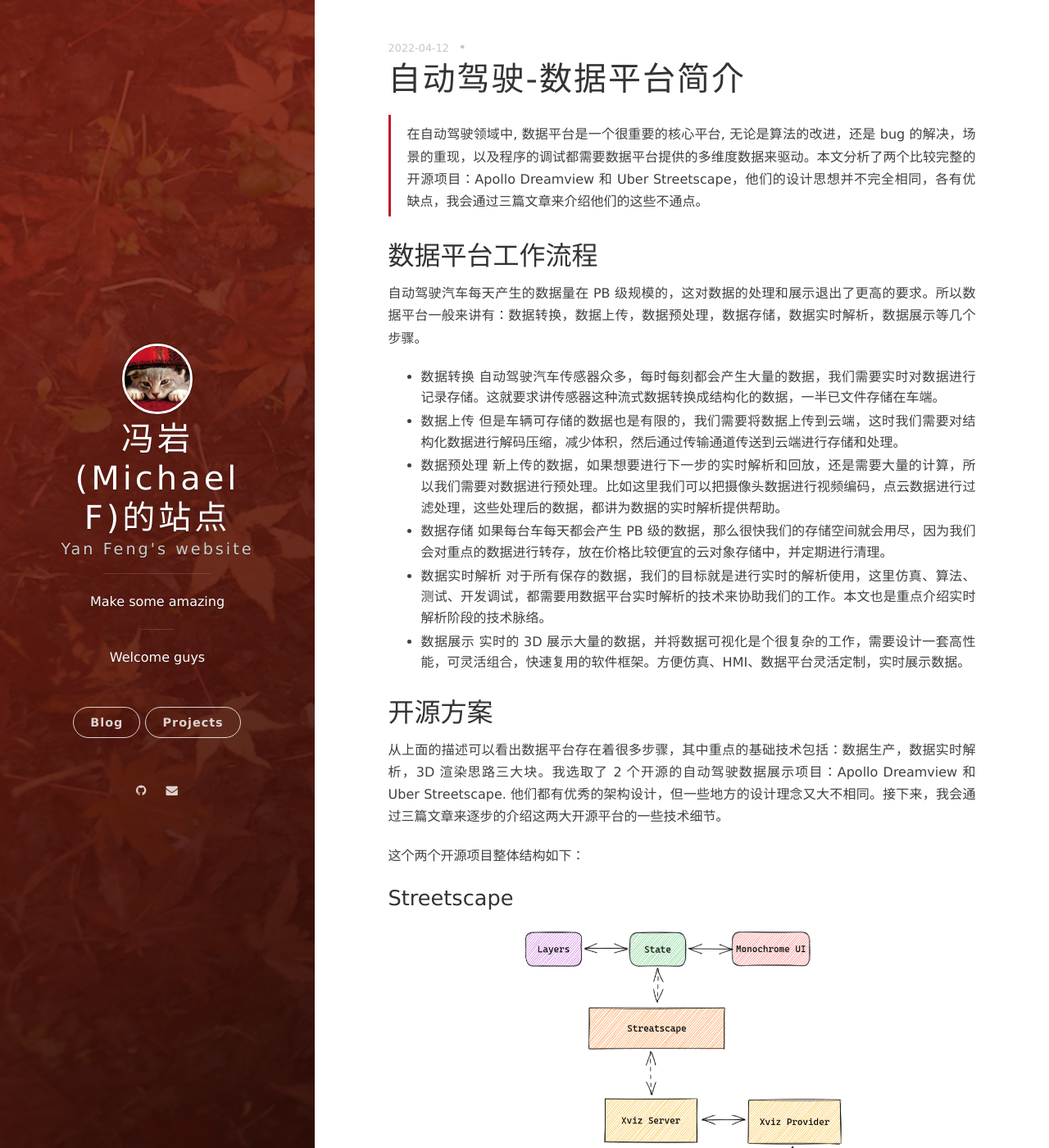
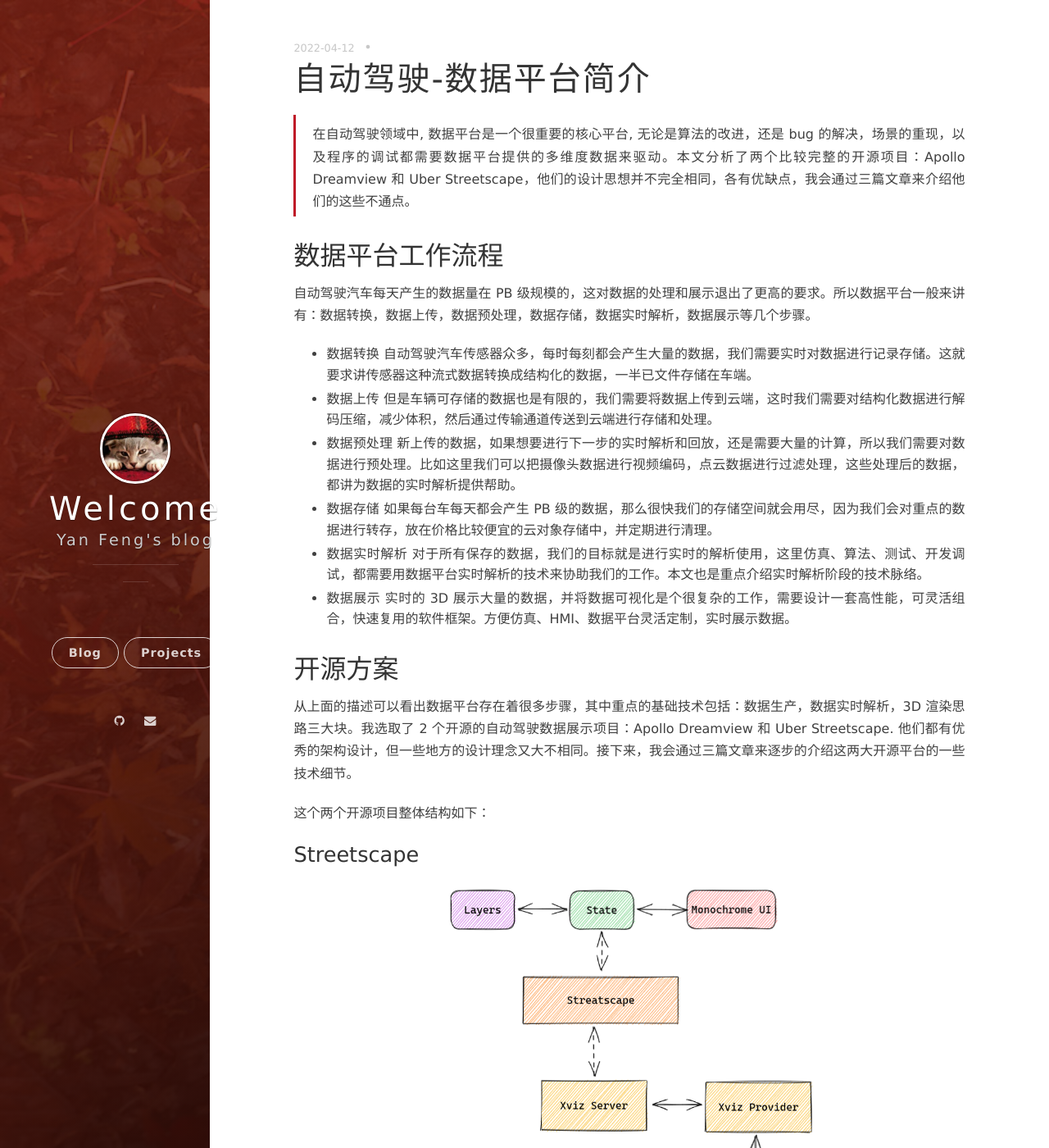
Before and after one commit to fy2462/fy2462.github.io, a Jekyll site: the page built from _posts/2022-04-12-auto-driving-data-system.md, in a window 1280 px wide and 1400 px high. Shown: the whole window at 82% size. Built offline with Jekyll 4.4.1, drawn with Linux system fonts in a browser that asks for light colours; nearby versions of some CDN libraries; comment, search, counter and statistics services are not loaded.

Commit message:
fix style

```diff
--- a/_config.yml
+++ b/_config.yml
@@ -1,10 +1,9 @@
 # Basic
-title: 冯岩(Michael F)的站点
-subtitle: Yan Feng's website
-email: fy2462@163.com
-welcome_message: <a href="#" target="_blank">Welcome guys</a>
-description: >
-    Make some amazing
+title: Welcome
+subtitle: Yan Feng's blog
+email: fy2462@gmail.com
+welcome_message: <a href="#" target="_blank"></a>
+description:
 creator: <a href="https://fy2462.github.io">@fy2462</a>
 
 url: "https://fy2462.github.io"
@@ -39,7 +38,7 @@
 # Social
 social:
     github: fy2462
-    mail: fy2462@163.com
+    mail: fy2462@gmail.com
 
 # Google Analytics
 ga:
--- a/_sass/components/_panels.scss
+++ b/_sass/components/_panels.scss
@@ -45,8 +45,8 @@
 }
 
   .panel-cover--collapsed {
-    width: 30%;
-    max-width: 700px;
+    width: 20%;
+    max-width: 500px;
   }
 
   .panel-cover--overlay {
--- a/_sass/global.scss
+++ b/_sass/global.scss
@@ -280,8 +280,8 @@
 
 .content-wrapper {
   z-index: 800;
-  width: 70%;
-  margin-left: 30%;
+  width: 80%;
+  margin-left: 20%;
 }
 
   .content-wrapper__inner {
--- a/js/main.js
+++ b/js/main.js
@@ -10,7 +10,7 @@
       $('.panel-cover').addClass('panel-cover--collapsed');
     } else {
       $('.panel-cover').css('max-width',currentWidth);
-      $('.panel-cover').animate({'max-width': '700px', 'width': '30%'}, 400, swing = 'swing', function() {} );
+      $('.panel-cover').animate({'max-width': '500px', 'width': '20%'}, 400, swing = 'swing', function() {} );
     }
   });
 
```
